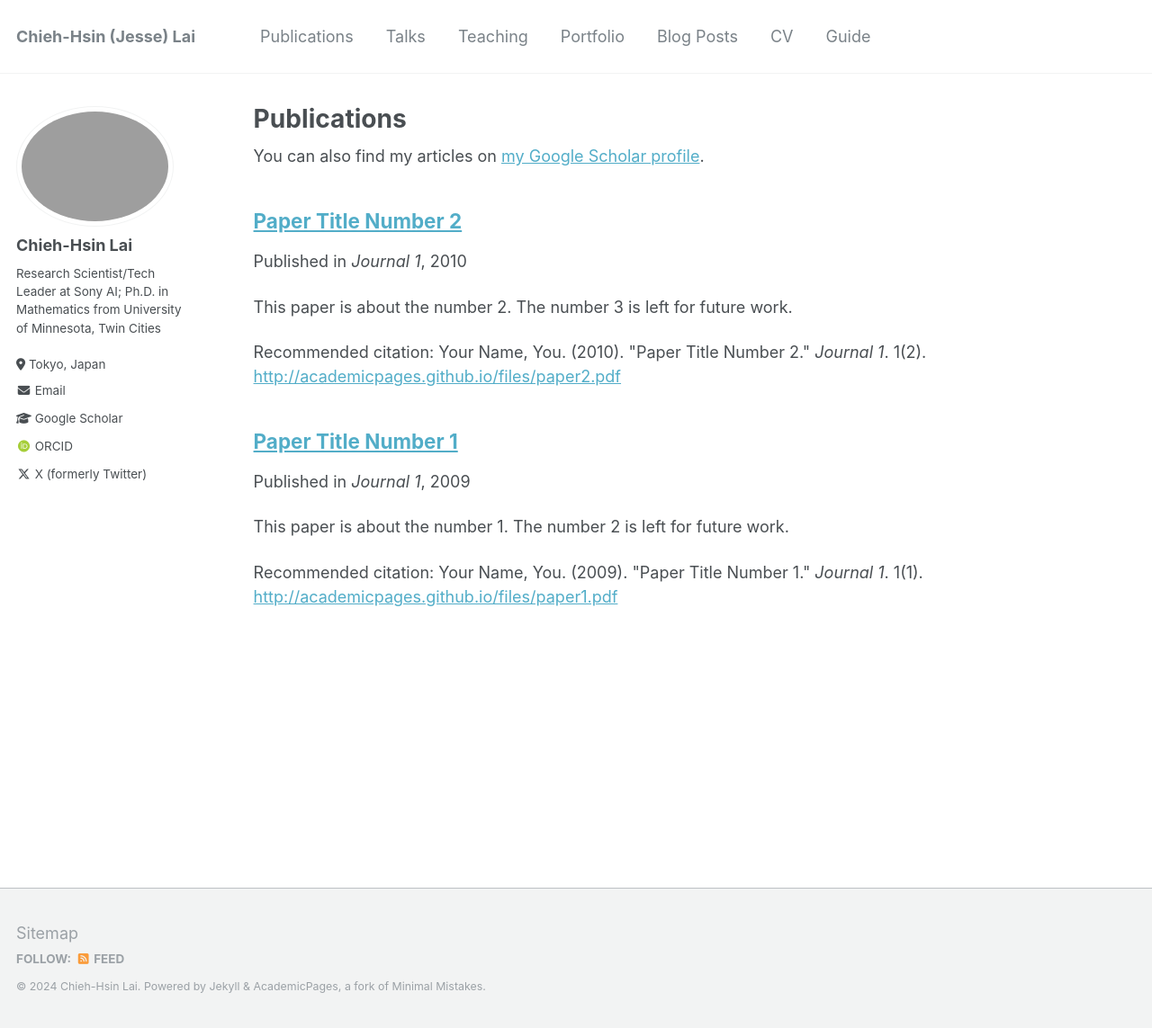
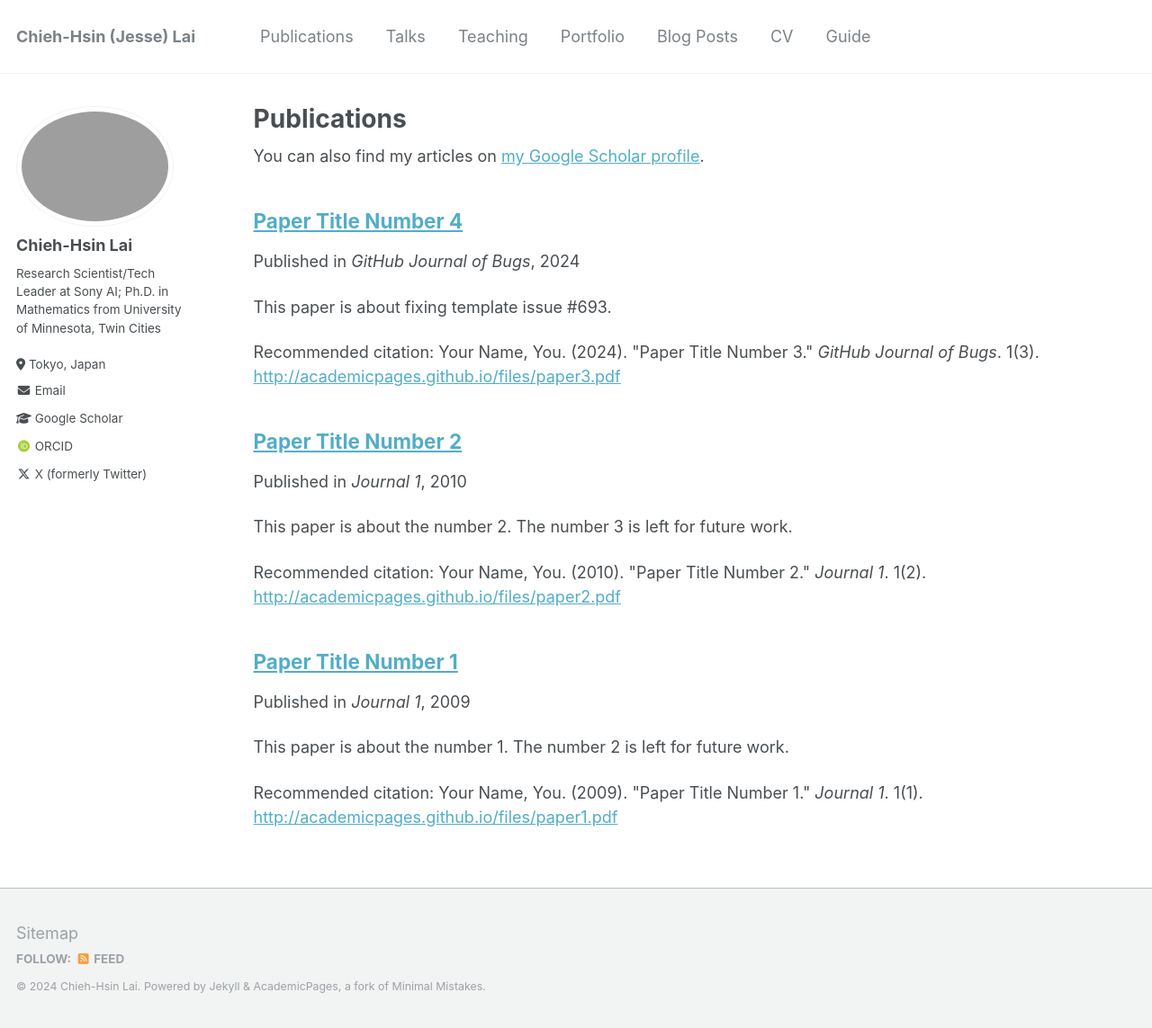
Before and after one commit to ChiehHsinJesseLai/ChiehHsinLai, a Jekyll site: the page built from _pages/publications.md, in a window 1280 px wide and 1143 px high. Shown: the whole window at 90% size. Built offline with Jekyll 4.4.1, drawn with Linux system fonts in a browser that asks for light colours; some web fonts are replaced; a file with an impossible date is left out.

Commit message:
Update 2024-02-17-paper-title-number-4.md

```diff
--- a/_publications/2024-02-17-paper-title-number-4.md
+++ b/_publications/2024-02-17-paper-title-number-4.md
@@ -1,12 +1,12 @@
 ---
-title: "Consistency Trajectory Models: Learning Probability Flow ODE Trajectory of Diffusion"
-collection: International Conference on Learning Representations, 2024
-permalink: /publication/ctm
-excerpt: 'This paper is about the number 1. The number 2 is left for future work.'
-date: 2024
-venue: 'ICLR 2024'
-paperurl: '[http://academicpages.github.io/files/paper1.pdf](https://consistencytrajectorymodel.github.io/CTM/)'
+title: "Paper Title Number 4"
+collection: publications
+permalink: /publication/2024-02-17-paper-title-number-4
+excerpt: 'This paper is about fixing template issue #693.'
+date: 2024-02-17
+venue: 'GitHub Journal of Bugs'
+paperurl: 'http://academicpages.github.io/files/paper3.pdf'
+citation: 'Your Name, You. (2024). &quot;Paper Title Number 3.&quot; <i>GitHub Journal of Bugs</i>. 1(3).'
 ---
-This paper is about the number 1. The number 2 is left for future work.
 
-[Download paper here](https://openreview.net/pdf?id=ymjI8feDTD)
+The contents above will be part of a list of publications, if the user clicks the link for the publication than the contents of section will be rendered as a full page, allowing you to provide more information about the paper for the reader. When publications are displayed as a single page, the contents of the above "citation" field will automatically be included below this section in a smaller font.
```
